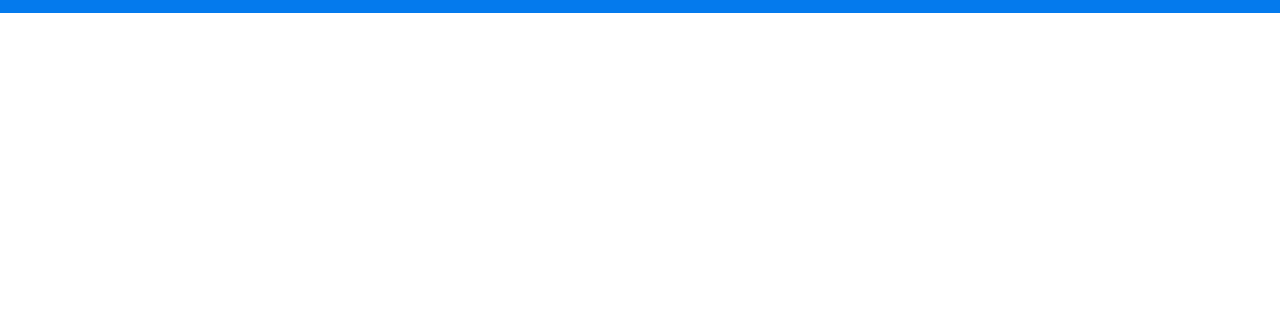
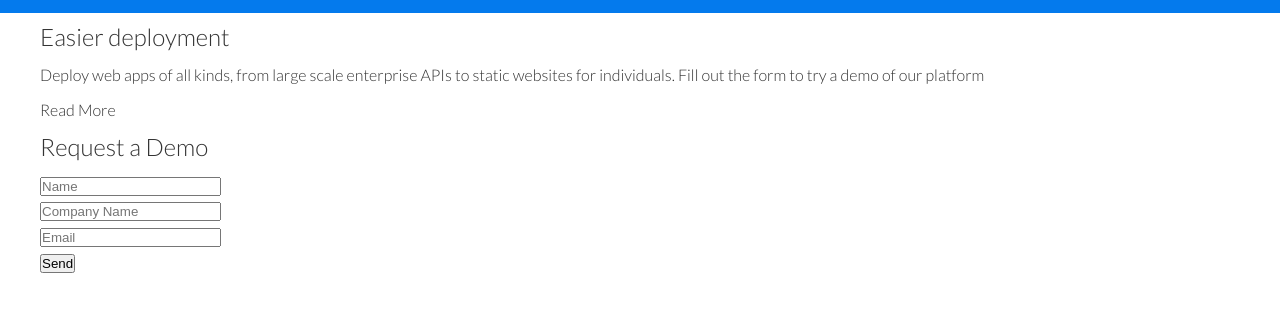
Before and after one commit to remarkablejames/LORUKI, a plain HTML site: page index.html in a window 1280 px wide. Shown: the part 57-368 px from the top of the page. Drawn offline with Linux system fonts and the light colour scheme.

Commit message:
finished setting up the showcase section without styles

```diff
--- a/index.html
+++ b/index.html
@@ -27,5 +27,41 @@
         </nav>
       </div>
     </div>
+
+    <!-- SHOWCASE SECTION -->
+
+    <section class="showcase">
+      <div class="container grid">
+        <div class="showcase-text">
+          <h1>Easier deployment</h1>
+          <p>
+            Deploy web apps of all kinds, from large scale enterprise APIs to
+            static websites for individuals. Fill out the form to try a demo of
+            our platform
+          </p>
+          <a href="features.html" class="btn btn-outline">Read More</a>
+        </div>
+        <div class="showcase-form card">
+          <h2>Request a Demo</h2>
+          <form>
+            <div class="form-control">
+              <input type="text" name="name" placeholder="Name" required />
+            </div>
+            <div class="form-control">
+              <input
+                type="text"
+                name="company"
+                placeholder="Company Name"
+                required
+              />
+            </div>
+            <div class="form-control">
+              <input type="email" name="email" placeholder="Email" required />
+            </div>
+            <input type="submit" value="Send" class="btn btn-primary" />
+          </form>
+        </div>
+      </div>
+    </section>
   </body>
 </html>
```
